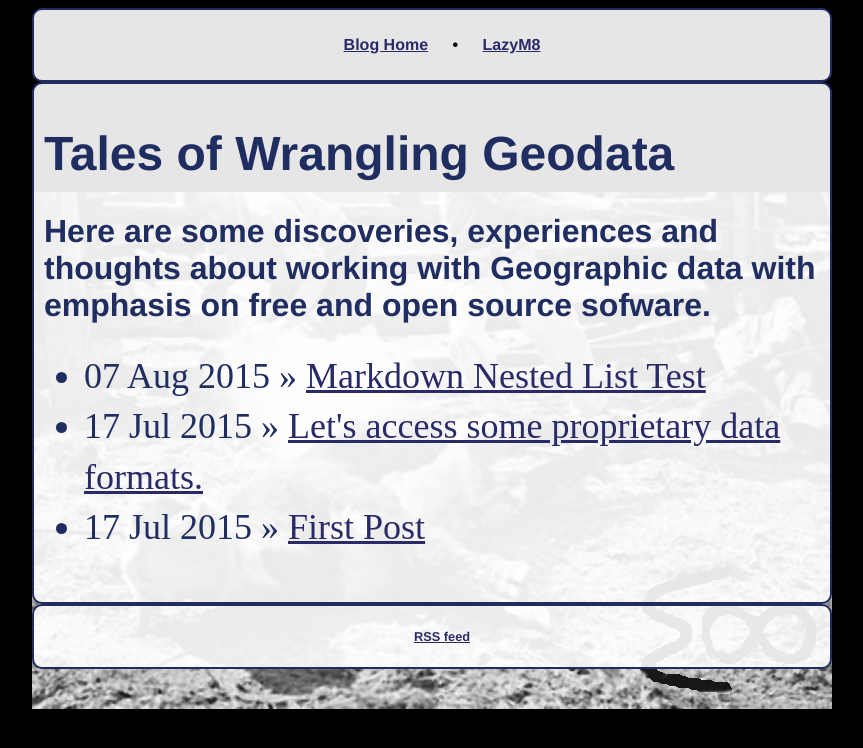
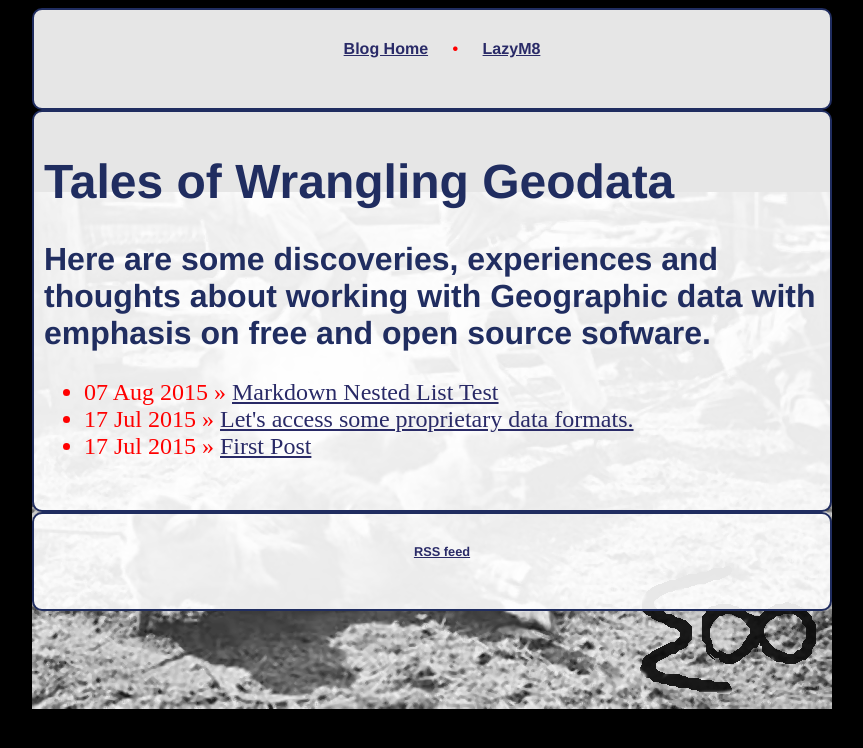
Before and after one commit to geodatawrangler/geodatawrangler.github.io, a Jekyll site: the page built from index.html, in a window 1280 px wide. Shown: the top 748 px of the page, without its empty margins (208-1071 px from the left). Built offline with Jekyll 4.4.1, drawn with Linux system fonts in a browser that asks for light colours.

Commit message:
list items 3

```diff
--- a/css/main.css
+++ b/css/main.css
@@ -19,6 +19,13 @@ div.white, div.container {
 	margin: 0 auto;
     padding: 10px;
 }
+
+ul {
+    margin: 20px auto 40px;
+    font-size: 1.5em;
+    color: red;
+}
+
 nav ul, footer ul {
     font-family:'Helvetica', 'Arial', 'Sans-Serif';
     list-style: none;
@@ -61,15 +68,3 @@ p {
 footer {
     font-size: .8em;
 }
-
-ul.posts {
-    margin: 20px auto 40px;
-    font-size: 1.5em;
-    color:#202D60;
-}
-
-ul.posts li {
-    font-size: 1.5em;
-    line-height: 1.4em;
-    color: #202D60;
-}
```
